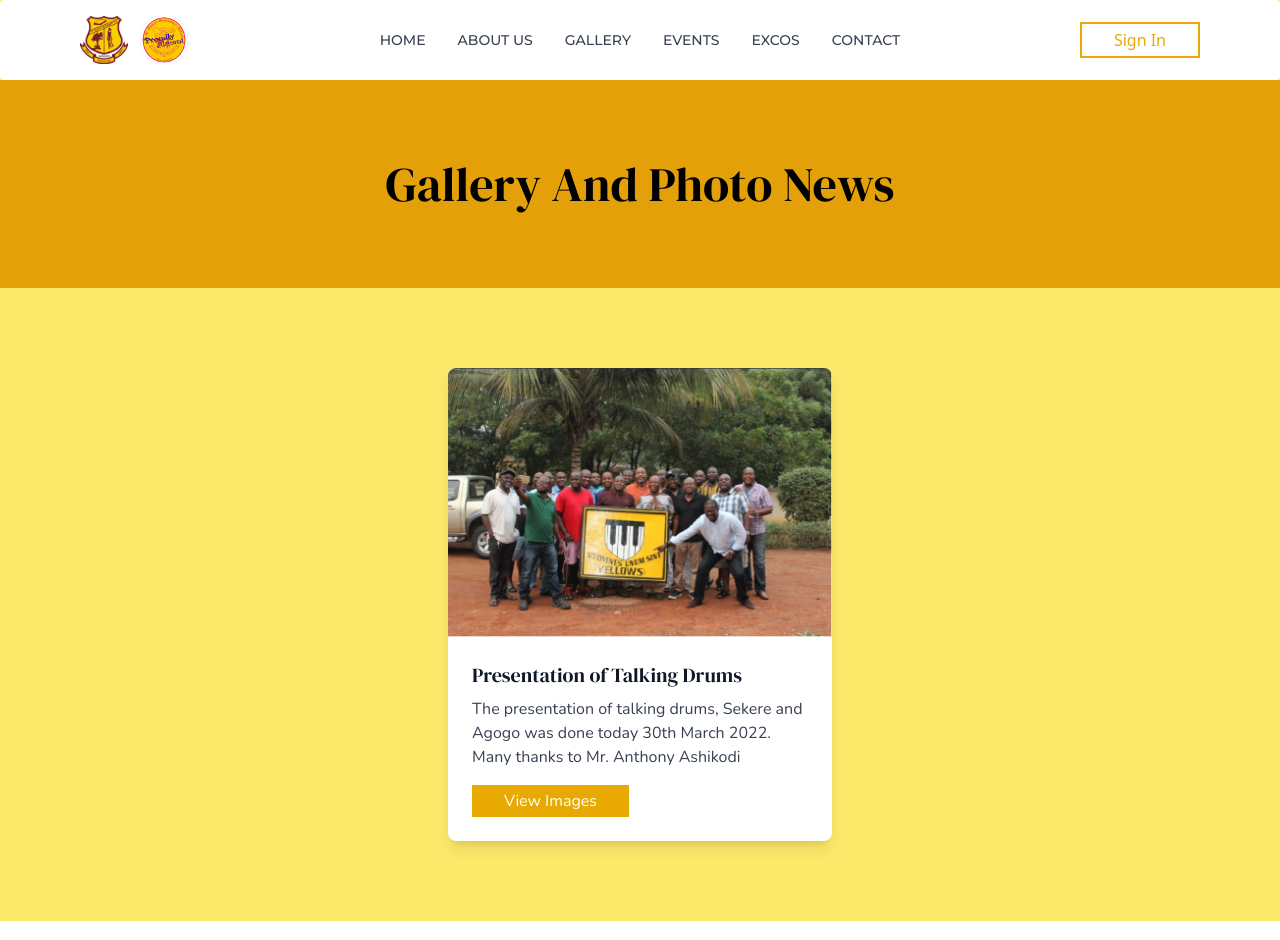
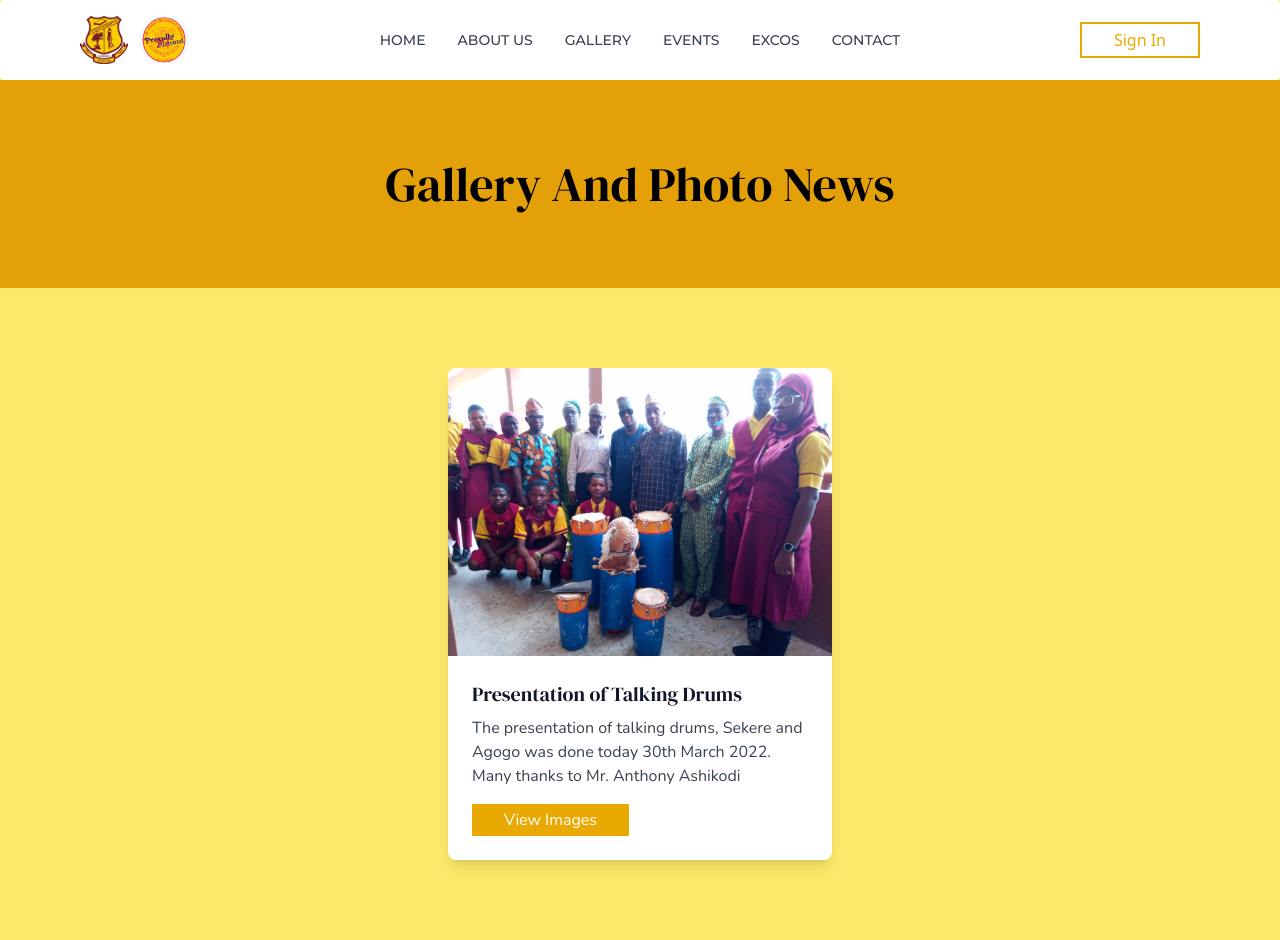
Before and after one commit to Harlexander/Alumni-association-webapp, a Next.js app: page /gallery in a window 1280 px wide. Built offline with nearby package versions, Linux system fonts and the light colour scheme; what tw-elements would draw is missing.

Commit message:
image change

```diff
--- a/pages/gallery/index.js
+++ b/pages/gallery/index.js
@@ -25,7 +25,7 @@ const CategoryCard = () => {
     <div class="flex justify-center">
       <div class="rounded-lg shadow-lg bg-white max-w-sm">
         <a href="#!" data-mdb-ripple="true" data-mdb-ripple-color="light">
-          <img class="rounded-t-lg" src="gallery-1.jpg" alt=""/>
+          <img class="rounded-t-lg" src="gallery1.jpeg" alt=""/>
         </a>
         <div class="p-6">
           <h5 class="text-gray-900 text-xl font-medium mb-2 font-primary">Presentation of Talking Drums</h5>
```
